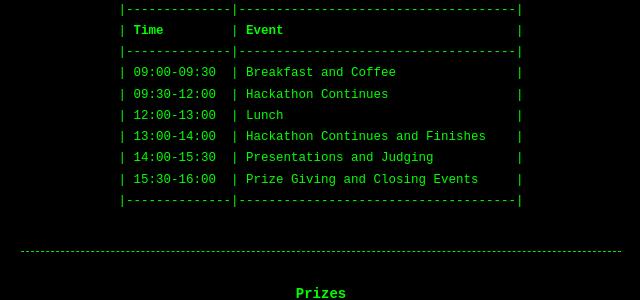
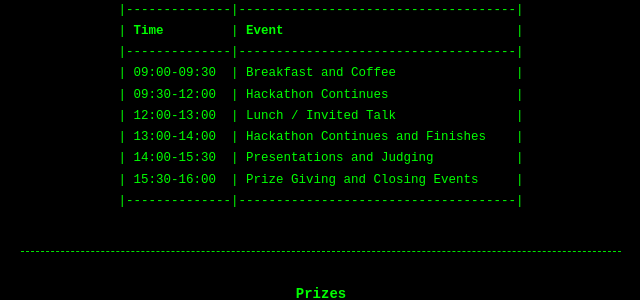
Before and after one commit to ai4health-hack/ai4health-hack.github.io, a Jekyll site: the page built from schedule.md, in a window 1280 px wide and 900 px high, scrolled down 489 px. Shown: the part 236-536 px from the top of the window, without its empty margins (319-959 px from the left). Built offline with Jekyll 4.4.1, drawn with Linux system fonts in a browser that asks for light colours.

Commit message:
updated judges and extra talk

```diff
--- a/_layouts/default.html
+++ b/_layouts/default.html
@@ -52,6 +52,10 @@
         </div>
       </div>
     </div>
+
+    <div class="organizer-info">
+      <h6> More TBA </h6>
+    </div>
     {%- include footer.html -%}
 
     <h1 class="organizers-title">Sponsors</h1>
--- a/schedule.md
+++ b/schedule.md
@@ -56,7 +56,7 @@
 |--------------|-------------------------------------|
 | 09:00-09:30  | Breakfast and Coffee                |
 | 09:30-12:00  | Hackathon Continues                 |
-| 12:00-13:00  | Lunch                               |
+| 12:00-13:00  | Lunch / Invited Talk                |
 | 13:00-14:00  | Hackathon Continues and Finishes    |
 | 14:00-15:30  | Presentations and Judging           |
 | 15:30-16:00  | Prize Giving and Closing Events     |
```
Also changed, not shown: 3 other files.
